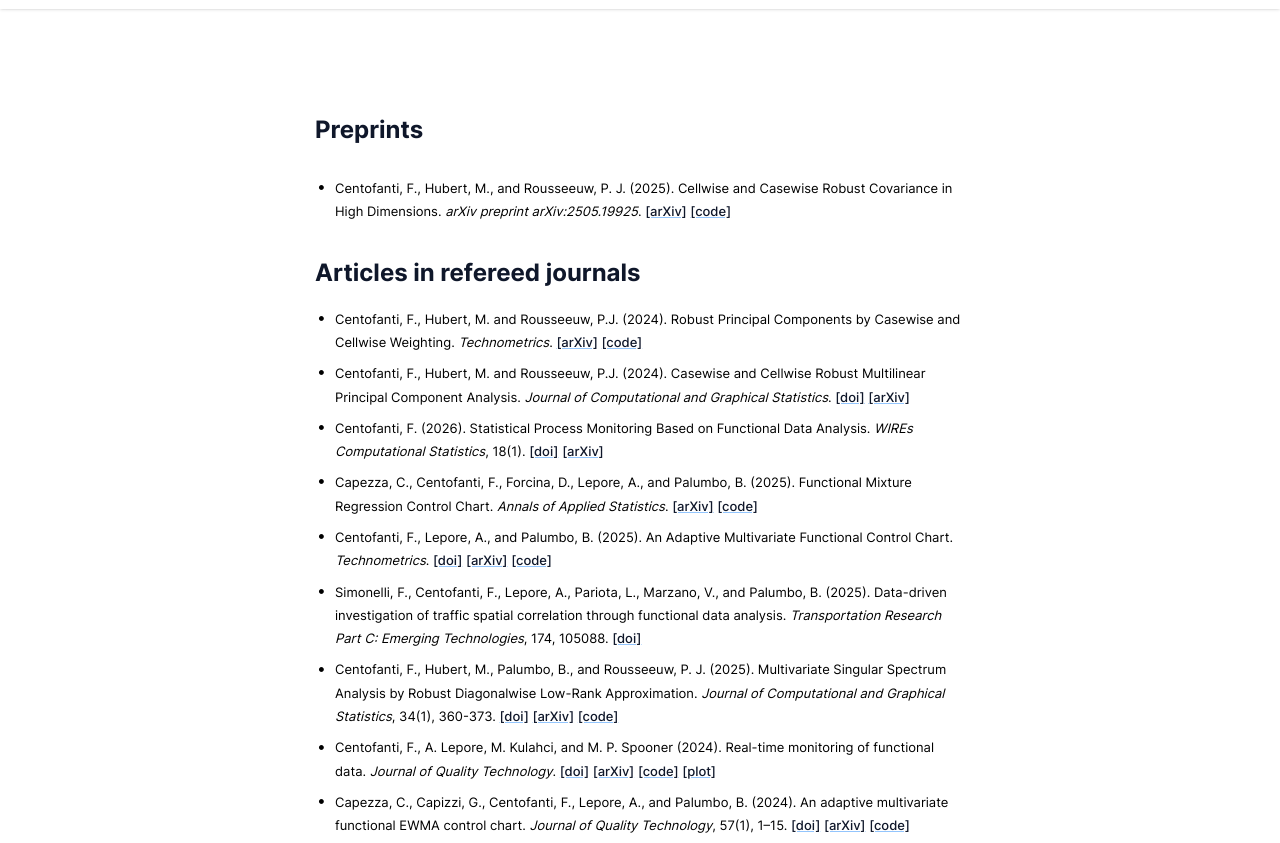
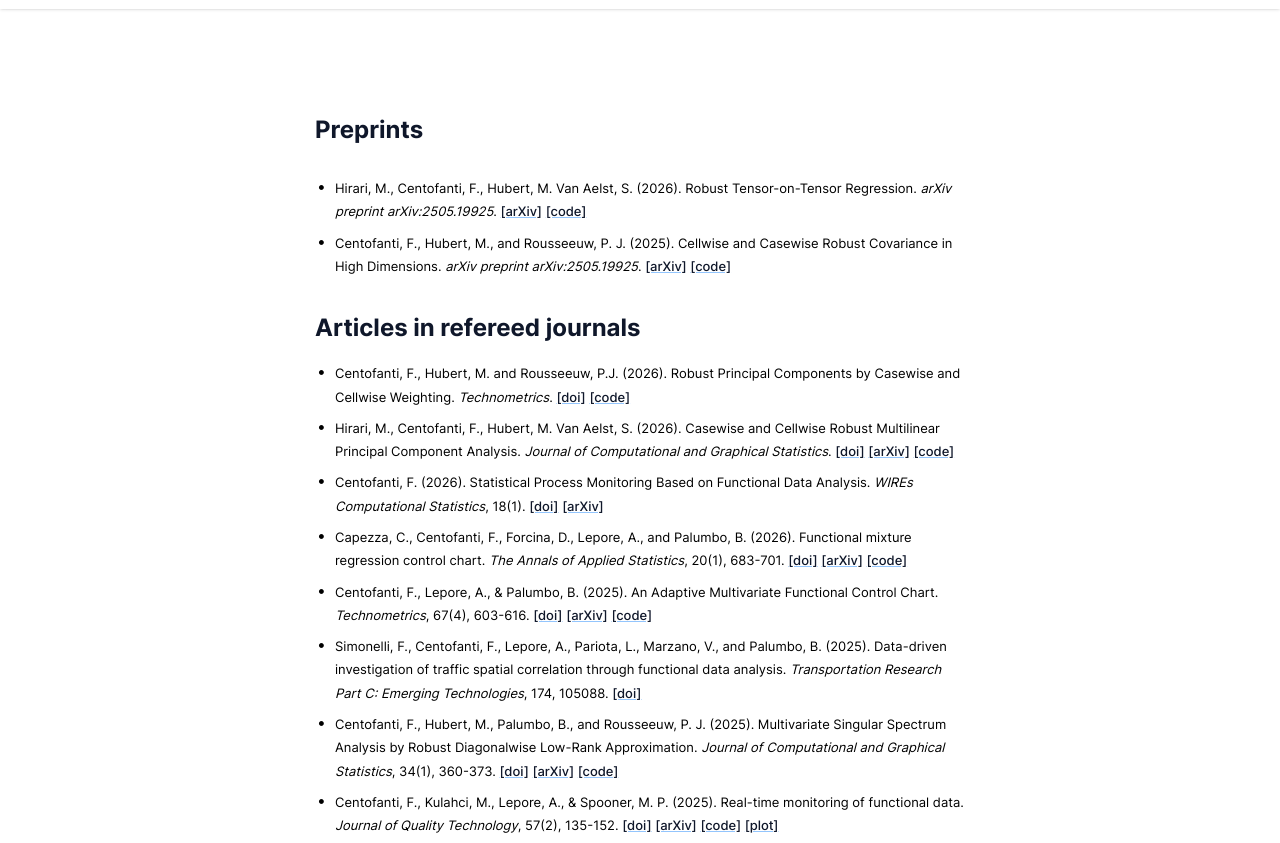
Before and after one commit to fabiocentofanti/fabiocentofanti.github.io, a plain HTML site: page publications/index.html in a window 1280 px wide. Shown: the part 63-906 px from the top of the page. Drawn offline with Linux system fonts and the light colour scheme.

Commit message:
website update

```diff
--- a/publications/index.html
+++ b/publications/index.html
@@ -324,7 +324,7 @@
 
   <body class="dark:bg-hb-dark dark:text-white page-wrapper" id="top">
     <div id="page-bg"></div>
-    <div class="page-header sticky top-0 z-30">
+    <div class="page-header sticky top-5 z-30">
 
 
 
@@ -465,6 +465,7 @@
 <div class="custom-bullets">
 <font size=2>
 <ul>
+<li>Hirari, M., Centofanti, F., Hubert, M. Van Aelst, S. (2026). Robust Tensor-on-Tensor Regression. <em>arXiv preprint arXiv:2505.19925</em>. <a href="https://arxiv.org/abs/2603.25911" target="_blank" rel="noopener">[arXiv]</a> <a href="../files/Code_ROTOT.zip">[code]</a></li>
 <li>Centofanti, F., Hubert, M., and Rousseeuw, P. J. (2025). Cellwise and Casewise Robust Covariance in High Dimensions. <em>arXiv preprint arXiv:2505.19925</em>. <a href="https://arxiv.org/abs/2505.19925" target="_blank" rel="noopener">[arXiv]</a> <a href="../files/Code_cellRCov.zip">[code]</a></li>
 </ul>
 </div>
@@ -472,14 +473,14 @@
 <div class="custom-bullets">
 <font size=2>
 <ul>
-<li>Centofanti, F., Hubert, M. and Rousseeuw, P.J. (2024). Robust Principal Components by Casewise and Cellwise Weighting. <em>Technometrics</em>. <a href="https://www.arxiv.org/abs/2408.13596" target="_blank" rel="noopener">[arXiv]</a> <a href="../files/Code_cellPCA.zip">[code]</a></li>
-<li>Centofanti, F., Hubert, M. and Rousseeuw, P.J. (2024). Casewise and Cellwise Robust Multilinear Principal Component Analysis. <em>Journal of Computational and Graphical Statistics</em>. <a href="https://doi.org/10.1080/10618600.2026.2637632" target="_blank" rel="noopener">[doi]</a> <a href="https://www.arxiv.org/abs/2503.07327" target="_blank" rel="noopener">[arXiv]</a></li>
+<li>Centofanti, F., Hubert, M. and Rousseeuw, P.J. (2026). Robust Principal Components by Casewise and Cellwise Weighting. <em>Technometrics</em>. <a href="https://doi.org/10.1080/00401706.2026.2643216" target="_blank" rel="noopener">[doi]</a> <a href="../files/Code_cellPCA.zip">[code]</a></li>
+<li>Hirari, M., Centofanti, F., Hubert, M. Van Aelst, S. (2026). Casewise and Cellwise Robust Multilinear Principal Component Analysis. <em>Journal of Computational and Graphical Statistics</em>. <a href="https://doi.org/10.1080/10618600.2026.2637632" target="_blank" rel="noopener">[doi]</a> <a href="https://www.arxiv.org/abs/2503.07327" target="_blank" rel="noopener">[arXiv]</a> <a href="../files/Code_ROMPCA.zip">[code]</a></li>
 <li>Centofanti, F. (2026). Statistical Process Monitoring Based on Functional Data Analysis. <em>WIREs Computational Statistics</em>, 18(1). <a href="https://doi.org/10.1002/wics.70057" target="_blank" rel="noopener">[doi]</a> <a href="https://arxiv.org/abs/2510.25742" target="_blank" rel="noopener">[arXiv]</a></li>
-<li>Capezza, C., Centofanti, F., Forcina, D., Lepore, A., and Palumbo, B. (2025). Functional Mixture Regression Control Chart. <em>Annals of Applied Statistics</em>. <a href="https://arxiv.org/abs/2410.20138" target="_blank" rel="noopener">[arXiv]</a> <a href="../files/Code_FMRCC.zip">[code]</a></li>
-<li>Centofanti, F., Lepore, A., and Palumbo, B. (2025). An Adaptive Multivariate Functional Control Chart. <em>Technometrics</em>. <a href="https://doi.org/10.1080/00401706.2025.2491369" target="_blank" rel="noopener">[doi]</a> <a href="https://arxiv.org/abs/2504.09684" target="_blank" rel="noopener">[arXiv]</a> <a href="../files/Code_AMFCC.zip">[code]</a></li>
+<li>Capezza, C., Centofanti, F., Forcina, D., Lepore, A., and Palumbo, B. (2026). Functional mixture regression control chart. <em>The Annals of Applied Statistics</em>, 20(1), 683-701. <a href="https://doi.org/10.1214/25-AOAS2110" target="_blank" rel="noopener">[doi]</a> <a href="https://arxiv.org/abs/2410.20138" target="_blank" rel="noopener">[arXiv]</a> <a href="../files/Code_FMRCC.zip">[code]</a></li>
+<li>Centofanti, F., Lepore, A., &amp; Palumbo, B. (2025). An Adaptive Multivariate Functional Control Chart. <em>Technometrics</em>, 67(4), 603-616. <a href="https://doi.org/10.1080/00401706.2025.2491369" target="_blank" rel="noopener">[doi]</a> <a href="https://arxiv.org/abs/2504.09684" target="_blank" rel="noopener">[arXiv]</a> <a href="../files/Code_AMFCC.zip">[code]</a></li>
 <li>Simonelli, F., Centofanti, F., Lepore, A., Pariota, L., Marzano, V., and Palumbo, B. (2025). Data-driven investigation of traffic spatial correlation through functional data analysis. <em>Transportation Research Part C: Emerging Technologies</em>, 174, 105088. <a href="https://doi.org/10.1016/j.trc.2025.105088" target="_blank" rel="noopener">[doi]</a></li>
 <li>Centofanti, F., Hubert, M., Palumbo, B., and Rousseeuw, P. J. (2025). Multivariate Singular Spectrum Analysis by Robust Diagonalwise Low-Rank Approximation. <em>Journal of Computational and Graphical Statistics</em>, 34(1), 360-373. <a href="https://doi.org/10.1080/10618600.2024.2362222" target="_blank" rel="noopener">[doi]</a> <a href="https://arxiv.org/abs/2310.01182" target="_blank" rel="noopener">[arXiv]</a>  <a href="../files/Code_RODESSA.zip">[code]</a></li>
-<li>Centofanti, F., A. Lepore, M. Kulahci, and M. P. Spooner (2024). Real-time monitoring of functional data. <em>Journal of Quality Technology</em>. <a href="https://www.tandfonline.com/eprint/ETYMYWPBCDRBM74SMJD9/full?target=10.1080/00224065.2024.2430978" target="_blank" rel="noopener">[doi]</a> <a href="https://arxiv.org/abs/2205.06256" target="_blank" rel="noopener">[arXiv]</a> <a href="../files/Code_FRTM.zip">[code]</a>  <a href="../files/Interactive_plot/real_time_X.html">[plot]</a></li>
+<li>Centofanti, F., Kulahci, M., Lepore, A., &amp; Spooner, M. P. (2025). Real-time monitoring of functional data. <em>Journal of Quality Technology</em>, 57(2), 135-152. <a href="https://www.tandfonline.com/eprint/ETYMYWPBCDRBM74SMJD9/full?target=10.1080/00224065.2024.2430978" target="_blank" rel="noopener">[doi]</a> <a href="https://arxiv.org/abs/2205.06256" target="_blank" rel="noopener">[arXiv]</a> <a href="../files/Code_FRTM.zip">[code]</a>  <a href="../files/Interactive_plot/real_time_X.html">[plot]</a></li>
 <li>Capezza, C., Capizzi, G., Centofanti, F., Lepore, A., and Palumbo, B. (2024). An adaptive multivariate functional EWMA control chart. <em>Journal of Quality Technology</em>, 57(1), 1–15. <a href="https://doi.org/10.1080/00224065.2024.2383674" target="_blank" rel="noopener">[doi]</a> <a href="https://arxiv.org/abs/2403.03837" target="_blank" rel="noopener">[arXiv]</a> <a href="../files/Code_AMFEWMA.zip">[code]</a></li>
 <li>Capezza, C., Centofanti, F., Lepore, A., Palumbo, B. (2024) Robust Multivariate Functional Control Chart. <em>Technometrics</em>, 66(4), 531–547. <a href="https://doi.org/10.1080/00401706.2024.2327346" target="_blank" rel="noopener">[doi]</a> <a href="https://arxiv.org/abs/2207.07978" target="_blank" rel="noopener">[arXiv]</a> <a href="../files/Code_RoMFCC.zip">[code]</a></li>
 <li>Centofanti, F., Lepore, A., and Palumbo, B. (2024) Sparse and smooth functional data clustering. <em>Statistical Papers</em>, 65(2), 795-825. <a href="https://doi.org/10.1007/s00362-023-01408-1" target="_blank" rel="noopener">[doi]</a> <a href="../files/Code_sasfunclust.zip">[code]</a></li>
```
Also changed, not shown: 404.html (+1 -1 lines), awards/index.html (+5 -3 lines), index.html (+1 -1 lines), publication_types/index.html (+1 -1 lines), software/index.html (+1 -1 lines), tags/index.html (+1 -1 lines).
